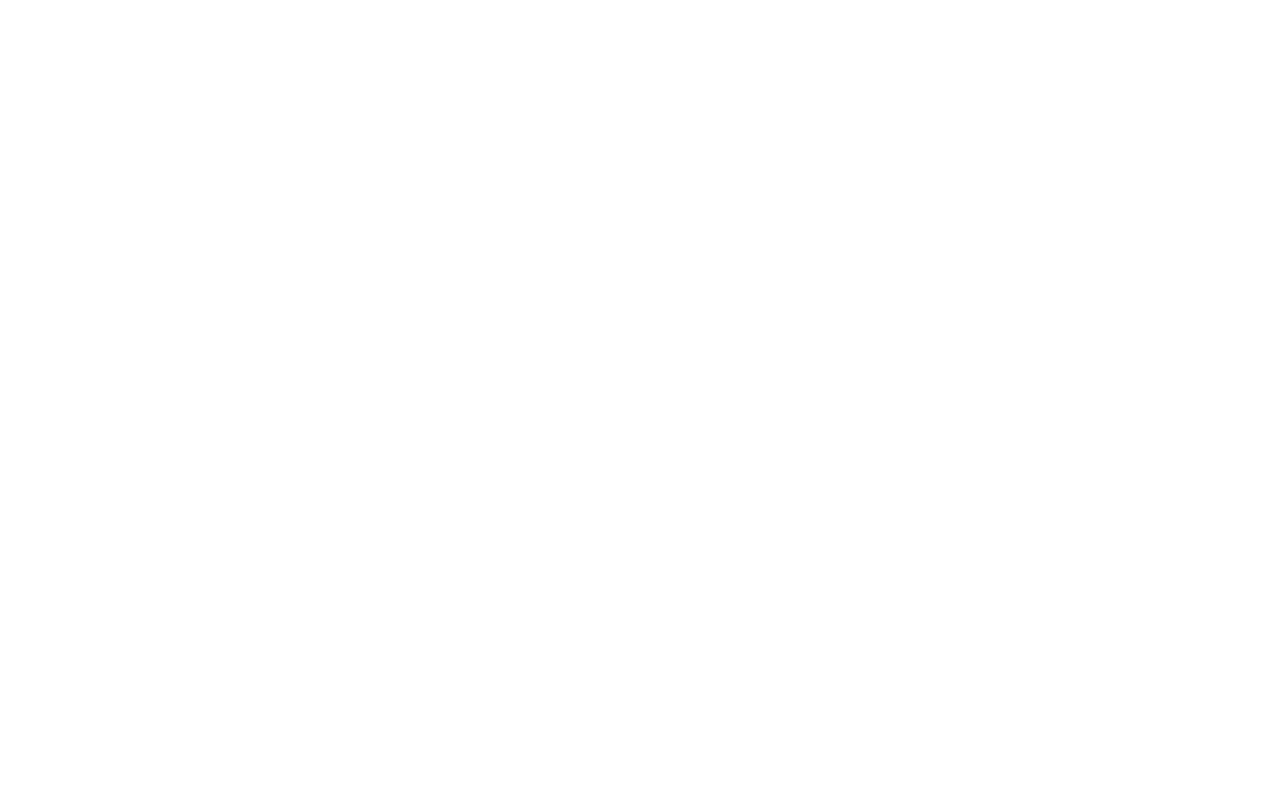
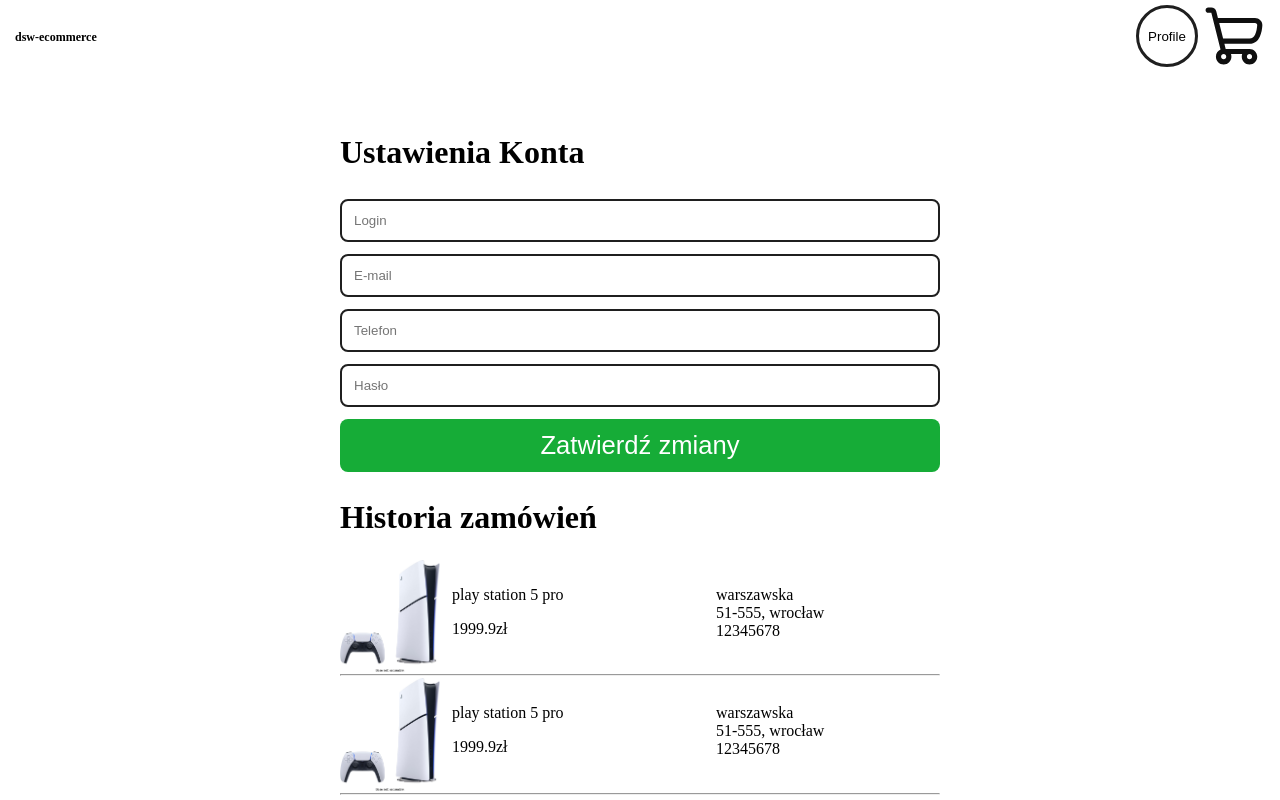
Before and after one commit to Listwas/dsw-ecommerce, a React (Vite) app in the folder frontend/: page /user_dashboard in a window 1280 px wide. Before the commit this address had no page. Built offline with nearby package versions, Linux system fonts and the light colour scheme.

Commit message:
feat: UserDashboard page, ProductHistory component, styles

```diff
--- a/frontend/src/App.jsx
+++ b/frontend/src/App.jsx
@@ -9,7 +9,7 @@
 import ProductDetails from './pages/ProductDetails'
 import Register from './pages/Register'
 //import Summary from './pages/Summary'
-//import UserDashboard from './pages/UserDashboard'
+import UserDashboard from './pages/UserDashboard'
 
 import './App.css'
 
@@ -24,6 +24,7 @@
                 <Route path='/admin' element={<AdminLogin />} />
                 <Route path="/register" element={<Register />} />
                 <Route path='/password_reset' element={<PasswordReset />} />
+                <Route path='/user_dashboard' element={<UserDashboard />} />
             </Routes>
         </>
     )
--- a/frontend/src/components/Button.jsx
+++ b/frontend/src/components/Button.jsx
@@ -5,9 +5,7 @@
     return (
         <>
             <div>
-                <Link to="/">
-                    <button className={styles.button_style} style={{ width: `${width}px`, height: `${height}px` }}> {placeholder} </button>
-                </Link>
+                <button className={styles.button_style} style={{ width: `${width}px`, height: `${height}px` }}> {placeholder} </button>
             </div>
         </>
 
--- /dev/null
+++ b/frontend/src/components/ProductHistory.jsx
@@ -0,0 +1,26 @@
+import styles from '../styles/ProductHistory.module.css'
+
+export default function ProductHistory({ image, alt, product_name, user_name, price, address, postal_code, city, telephone }) {
+    return (
+        <>
+            <div className={styles.product_box}>
+                <div className={styles.image}>
+                    <img src={image} alt={alt} />
+                </div>
+                <div className={styles.product_text}>
+                    <p> {product_name} </p>
+                    <p> {price}zł </p>
+                </div>
+                <div className={styles.product_history}>
+                    <ul>
+                        <li> {user_name} </li>
+                        <li> {address} </li>
+                        <li> {postal_code}, {city} </li>
+                        <li> {telephone} </li>
+                    </ul>
+                </div>
+                <hr />
+            </div>
+        </>
+    )
+}
--- a/frontend/src/pages/Login.jsx
+++ b/frontend/src/pages/Login.jsx
@@ -17,7 +17,9 @@
                         <Link to='/password_reset'> Nie pamiętam hasła </Link>
                         <Link to='/register'> Nie masz konta? </Link>
                     </div>
-                    <Button width={400} placeholder='Zaloguj się' />
+                    <Link to='/user_dashboard'>
+                        <Button width={400} placeholder='Zaloguj się' />
+                    </Link>
                 </div>
             </div>
         </>
--- a/frontend/src/pages/UserDashboard.jsx
+++ b/frontend/src/pages/UserDashboard.jsx
@@ -0,0 +1,51 @@
+import NavBar from '../components/NavBar'
+import InputField from '../components/InputField'
+import Button from '../components/Button'
+import ProductHistory from '../components/ProductHistory'
+import styles from '../styles/UserDashboard.module.css'
+import img from '../assets/ps5.jpg'
+export default function UserDashboard() {
+    return (
+        <>
+            <NavBar />
+
+            <div className={styles.center}>
+                <div className={styles.wrapper}>
+                    <h1> Ustawienia Konta </h1>
+                    <InputField placeholder='Login' />
+                    <InputField placeholder='E-mail' />
+                    <InputField placeholder='Telefon' />
+                    <InputField placeholder='Hasło' />
+                    <Button width={600} placeholder='Zatwierdź zmiany' />
+                    <h1> Historia zamówień </h1>
+                    <ProductHistory
+                        image={img}
+                        alt='ps5'
+                        name='andrzej'
+                        product_name='play station 5 pro'
+                        price='1999.9'
+                        address='warszawska'
+                        postal_code='51-555'
+                        city='wrocław'
+                        telephone='12345678'
+                    />
+
+                    <ProductHistory
+                        image={img}
+                        alt='ps5'
+                        name='andrzej'
+                        product_name='play station 5 pro'
+                        price='1999.9'
+                        address='warszawska'
+                        postal_code='51-555'
+                        city='wrocław'
+                        telephone='12345678'
+                    />
+                </div>
+            </div>
+        </>
+    )
+}
+
+
+// image, alt, user_name, product_name, price, address, postal_code, city, telephone
--- /dev/null
+++ b/frontend/src/styles/ProductHistory.module.css
@@ -0,0 +1,33 @@
+.product_box {
+    width: 100%;
+    display: flex;
+    flex-flow: row wrap;
+}
+
+.product_box hr {
+    width: 100%;
+    margin: 0;
+}
+
+.image {
+    width: 100px;
+}
+
+.image img {
+    width: 100%;
+    height: 100%;
+    object-fit: contain;
+}
+
+.product_text {
+    width: 200px;
+    padding: 12px;
+}
+
+.product_history {
+    padding: 12px;
+}
+
+.product_history ul {
+    list-style: none;
+}
--- /dev/null
+++ b/frontend/src/styles/UserDashboard.module.css
@@ -0,0 +1,12 @@
+.center {
+    display: flex;
+    justify-content: center;
+    align-items: center;
+    flex-flow: column nowrap;
+}
+
+.wrapper {
+    width: 600px;
+    display: flex;
+    flex-flow: column nowrap;
+}
```
